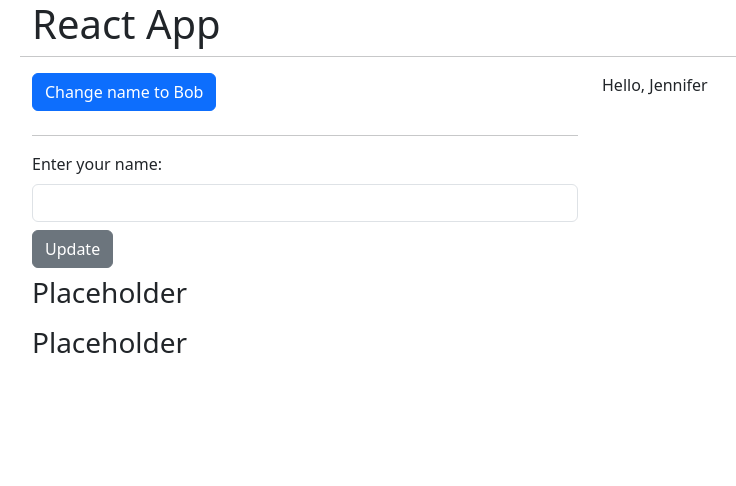
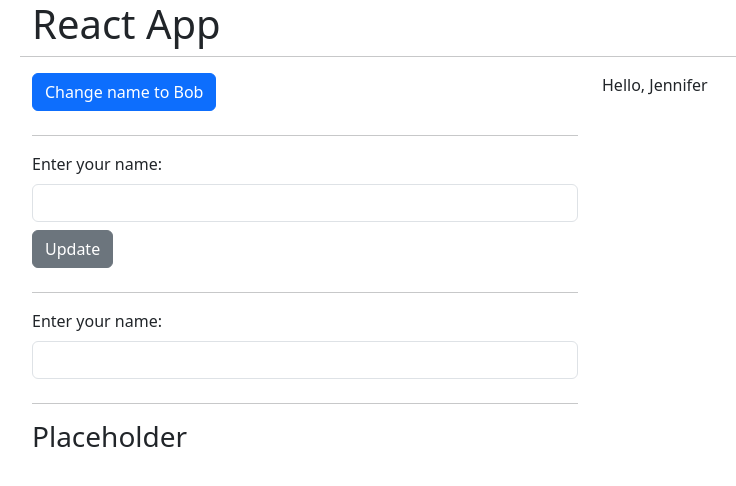
Before and after one commit to speedingplanet/react-typescript-2026-06, a React (Vite) app: page / in a window 1280 px wide. Shown: the top 486 px of the page, without its empty margins (50-786 px from the left). Built offline with nearby package versions, Linux system fonts and the light colour scheme.

Commit message:
HTML for version 3: dynamic input

```diff
--- a/src/App.tsx
+++ b/src/App.tsx
@@ -64,11 +64,24 @@
 							</div>
 						</div>
 					</div>
+					<hr />
 					<div className="row">
 						<div className="col mb-2">
-							<h3>Placeholder</h3>
+							<label
+								htmlFor="dynamic-input"
+								className="form-label"
+							>
+								Enter your name:
+							</label>
+							<input
+								type="text"
+								name="dynamicInput"
+								id="dynamic-input"
+								className="form-control"
+							/>
 						</div>
 					</div>
+					<hr />
 					<div className="row">
 						<div className="col">
 							<h3>Placeholder</h3>
```
